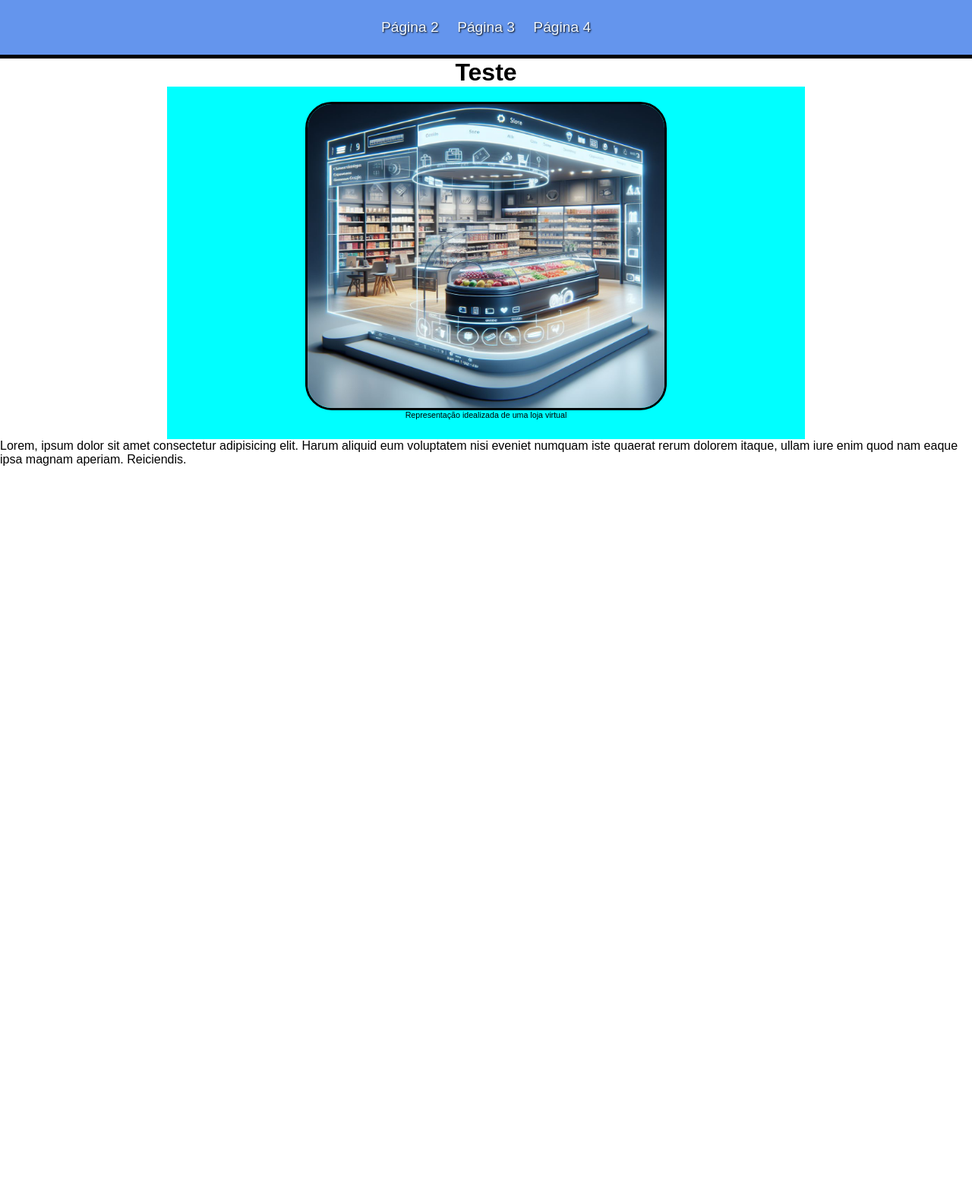
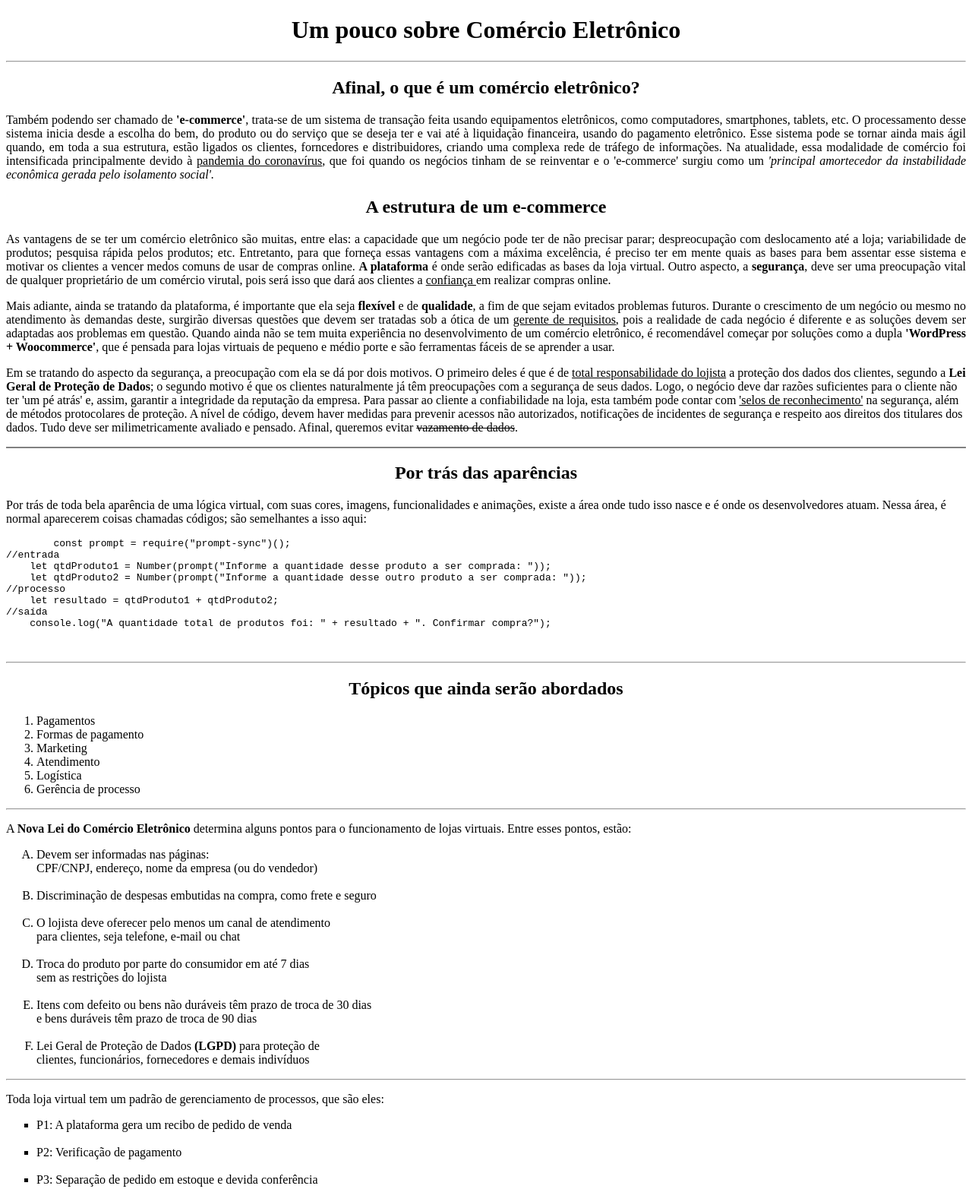
Before and after one commit to Vladimir-Aires/Projeto-de-Interface-Faculdade, a plain HTML site: page atividade02/index.html in a window 1280 px wide. Shown: the top 1565 px of the page at 76% size. Before the commit the page ends 800 px from the top, so only its background shows below. Drawn offline with Linux system fonts and the light colour scheme.

Commit message:
Correções01

```diff
--- a/atividade02/estilos/estiloIndex.css
+++ /dev/null
@@ -1,47 +0,0 @@
-@charset "UTF-8";
-
-*{
-    margin: 0px;
-    padding: 0px;
-    font-family: Arial, Helvetica, sans-serif;
-}
-nav{
-   background-color: #6495ed;
-   padding: 25px;
-   border-bottom: 5px solid black;
-   text-align: center;
-}
-nav a{
-    padding-left: 10px;
-    padding-right:10px;
-    color: aliceblue;
-    text-decoration: none;
-    text-shadow: 1px 1px 2px black;
-    font-size: 1.2em;
-}
-nav a:hover{
-    color:#EDC264;
-}
-h1{
-    text-align: center;
-}
-
-figure img{
-    display: block;
-    margin: auto;
-    width: 470px;
-    height: 400px;
-    border-radius: 35px;
-    border: 3px solid black;
-
-}
-figure figcaption{
-    text-align: center;
-    font-size: 0.8em;
-}
-figure{
-    background-color:aqua;
-    width: 800px;
-    margin: auto;
-    padding: 20px;
-}
--- a/atividade02/index.html
+++ b/atividade02/index.html
@@ -1,27 +1,97 @@
 <!DOCTYPE html>
-<html lang="pt-br">
+<html lang="pr-BR">
 <head>
     <meta charset="UTF-8">
     <meta name="viewport" content="width=device-width, initial-scale=1.0">
     <title>Comércio Eletrônico</title>
-   <link rel="stylesheet" href="estilos/estiloIndex.css">
-   <link rel="shortcut icon" href="imagens/favicon.png" type="image/x-icon">
 </head>
 <body>
-    <nav>
-        <a href="../atividade02/paginas/pagina02.html" rel=" " target=" ">Página 2</a>
-        <a href="../atividade02/paginas/pagina03.html" rel=" " target=" ">Página 3</a>
-        <a href="../atividade02/paginas/pagina04.html" rel=" " target=" ">Página 4</a>
-    </nav>
+    <h1 align="center">Um pouco sobre Comércio Eletrônico</h1>
+    <hr>
+    <h2 align="center">Afinal, o que é um comércio eletrônico?</h2>
+    <p align="justify">
+        <!-- Definição de comércio eletrônico -->
+        Também podendo ser chamado de <b>'e-commerce'</b>, trata-se de um sistema de transação feita usando equipamentos eletrônicos, como computadores, smartphones, tablets, etc. O processamento desse sistema inicia desde a escolha do bem, do produto ou do serviço que se deseja ter e vai até à liquidação financeira, usando do pagamento eletrônico. Esse sistema pode se tornar ainda mais ágil quando, em toda a sua estrutura, estão ligados os clientes, forncedores e distribuidores, criando uma complexa rede de tráfego de informações. Na atualidade, essa modalidade de comércio foi intensificada principalmente devido à <u>pandemia do coronavírus</u>, que foi quando os negócios tinham de se reinventar e o 'e-commerce' surgiu como um <i>'principal amortecedor da instabilidade econômica gerada pelo isolamento social'. </i>
+    </p>
+    <h2 align="center">A estrutura de um e-commerce</h2>
+    <p  align="justify">
+        <!-- vantagens de um comércio virtual e aspectos importantes que nele deve haver -->
+        As vantagens de se ter um comércio eletrônico são muitas, entre elas: a capacidade que um negócio pode ter de não precisar parar; despreocupação com deslocamento até a loja; variabilidade de produtos; pesquisa rápida pelos produtos; etc. Entretanto, para que forneça essas vantagens com a máxima excelência, é preciso ter em mente quais as bases para bem assentar esse sistema e motivar os clientes a vencer medos comuns de usar de compras online. <b>A plataforma</b> é onde serão edificadas as bases da loja virtual. Outro aspecto, a <b>segurança</b>, deve ser uma preocupação vital de qualquer proprietário de um comércio virutal, pois será isso que dará aos clientes a <u>confiança </u>em realizar compras online.
+    </p>
 
-    <h1>Teste</h1>
-    <figure>
-        <img src="imagens/imagem03.jfif" alt="idealização de uma loja virtual">
-        <figcaption><sup>Representação idealizada de uma loja virtual</sup></figcaption>
+    <p align="justify">
+        <!-- Qualidades de uma plataforma para hospedar uma loja virtual -->
+        Mais adiante, ainda se tratando da plataforma, é importante que ela seja <b>flexível</b> e de <b>qualidade</b>, a fim de que sejam evitados problemas futuros. Durante o crescimento de um negócio ou mesmo no atendimento às demandas deste, surgirão diversas questões que devem ser tratadas sob a ótica de um <u>gerente de requisitos</u>, pois a realidade de cada negócio é diferente e as soluções devem ser adaptadas aos problemas em questão. Quando ainda não se tem muita experiência no desenvolvimento de um comércio eletrônico, é recomendável começar por soluções como a dupla <b>'WordPress + Woocommerce'</b>, que é pensada para lojas virtuais de pequeno e médio porte e são ferramentas fáceis de se aprender a usar.
+    </p>
 
-    </figure>
     <p>
-        Lorem, ipsum dolor sit amet consectetur adipisicing elit. Harum aliquid eum voluptatem nisi eveniet numquam iste quaerat rerum dolorem itaque, ullam iure enim quod nam eaque ipsa magnam aperiam. Reiciendis.
+        <!-- Segurança de dados dos clientes e meios de implementação  -->
+        Em se tratando do aspecto da segurança, a preocupação com ela se dá por dois motivos. O primeiro deles é que é de <u>total responsabilidade do lojista</u> a proteção dos dados dos clientes, segundo a <b>Lei Geral de Proteção de Dados</b>; o segundo motivo é que os clientes naturalmente já têm preocupações com a segurança de seus dados. Logo, o negócio deve dar razões suficientes para o cliente não ter 'um pé atrás' e, assim, garantir a integridade da reputação da empresa. Para passar ao cliente a confiabilidade na loja, esta também pode contar com <u>'selos de reconhecimento'</u> na segurança, além de métodos protocolares de proteção. A nível de código, devem haver medidas para prevenir acessos não autorizados, notificações de incidentes de segurança e respeito aos direitos dos titulares dos dados. Tudo deve ser milimetricamente avaliado e pensado. Afinal, queremos evitar <del>vazamento de dados</del>.
     </p>
+    <hr / noshade>
+    <h2 align="center">Por trás das aparências</h2>
+    <p>
+        Por trás de toda bela aparência de uma lógica virtual, com suas cores, imagens, funcionalidades e animações, existe a área onde tudo isso nasce e é onde os desenvolvedores atuam. Nessa área, é normal aparecerem coisas chamadas códigos; são semelhantes a isso aqui:
+    </p>
+                         <!-- Código de programação -->
+    <pre>
+        const prompt = require("prompt-sync")();
+//entrada
+    let qtdProduto1 = Number(prompt("Informe a quantidade desse produto a ser comprada: "));
+    let qtdProduto2 = Number(prompt("Informe a quantidade desse outro produto a ser comprada: "));
+//processo
+    let resultado = qtdProduto1 + qtdProduto2;
+//saída
+    console.log("A quantidade total de produtos foi: " + resultado + ". Confirmar compra?");
+
+    </pre>
+    <hr>
+    <h2 align="center">Tópicos que ainda serão abordados</h2>
+    <ol>
+        <li>Pagamentos</li>
+        <li>Formas de pagamento</li>
+        <li>Marketing</li>
+        <li>Atendimento</li>
+        <li>Logística</li>
+        <li>Gerência de processo</li>
+    </ol>
+    <hr>
+    <p>
+        A <b>Nova Lei do Comércio Eletrônico</b> determina alguns pontos para o funcionamento de lojas virtuais. Entre esses pontos, estão:
+    </p>
+    <ol type="A">
+        <li>Devem ser informadas nas páginas: <br> CPF/CNPJ, endereço, nome da empresa (ou do vendedor)</li>
+        <br>
+        <li>Discriminação de despesas embutidas na compra, como frete e seguro</li>
+        <br>
+        <li>O lojista deve oferecer pelo menos um canal de atendimento <br> para clientes, seja telefone, e-mail ou chat</li>
+        <br>
+        <li>Troca do produto por parte do consumidor em até 7 dias <br>sem as restrições do lojista</li>
+        <br>
+        <li>Itens com defeito ou bens não duráveis têm prazo de troca de 30 dias <br> e bens duráveis têm prazo de troca de 90 dias</li>
+        <br>
+        <li>Lei Geral de Proteção de Dados <b>(LGPD)</b> para proteção de <br> clientes, funcionários, fornecedores e demais indivíduos</li>
+
+    </ol>
+    <hr>
+    <p>
+        Toda loja virtual tem um padrão de gerenciamento de processos, que são eles:
+    </p>
+    <ul type="square">
+        <li>P1: A plataforma gera um recibo de pedido de venda</li>
+        <br>
+        <li>P2: Verificação de pagamento</li>
+        <br>
+        <li>P3: Separação de pedido em estoque e devida conferência</li>
+        <br>
+        <li>P4: Preparo do despacho de mercadorias</li>
+        <br>
+        <li>P5: Emissão de notas fiscais eletrônicas e etiquetas de envio</li>
+        <br>
+        <li>P6: Despacho de mercadorias e acompanhamento da entrega do pedido</li>
+    </ul>
+
+
+
 </body>
 </html>
```
